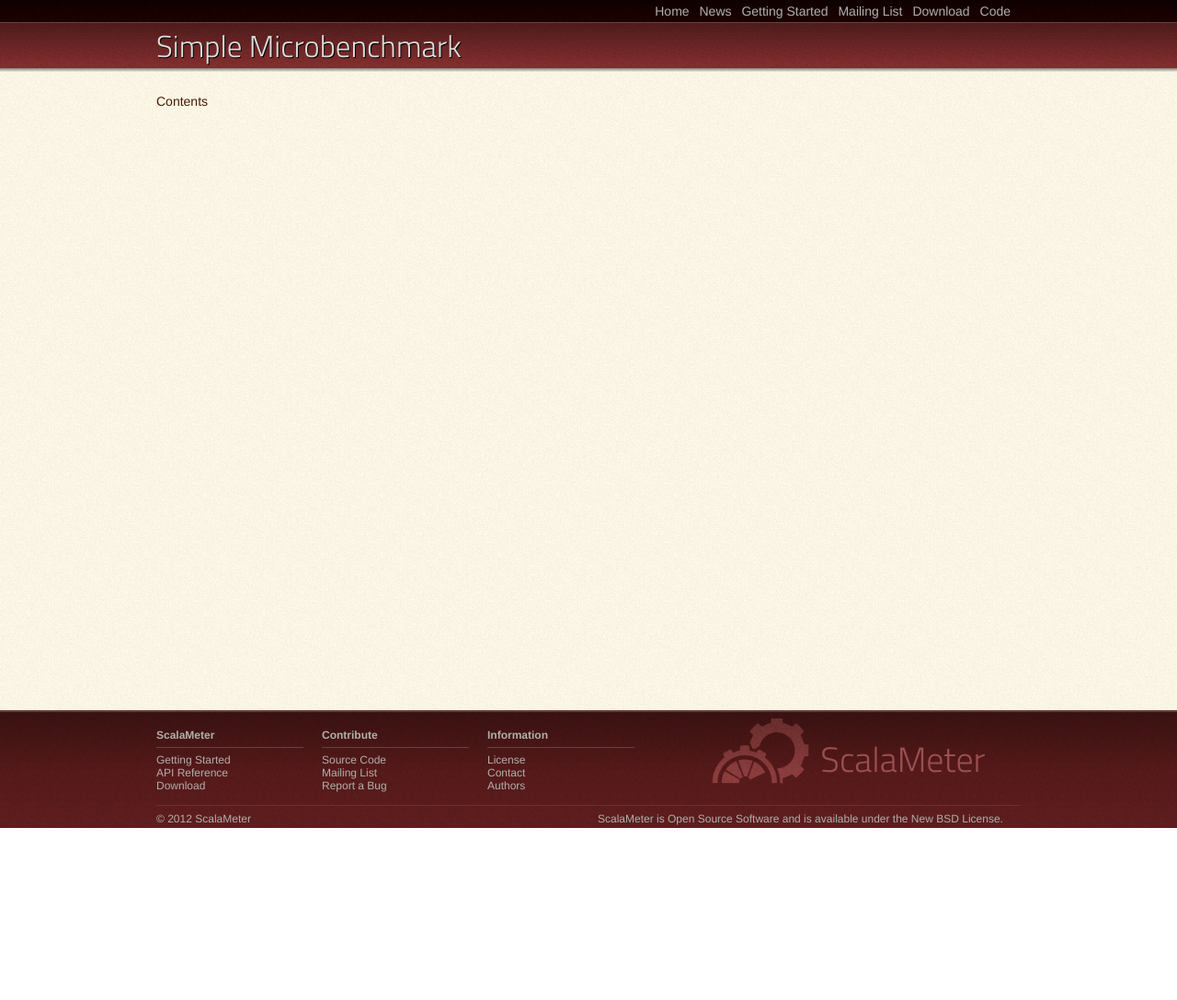
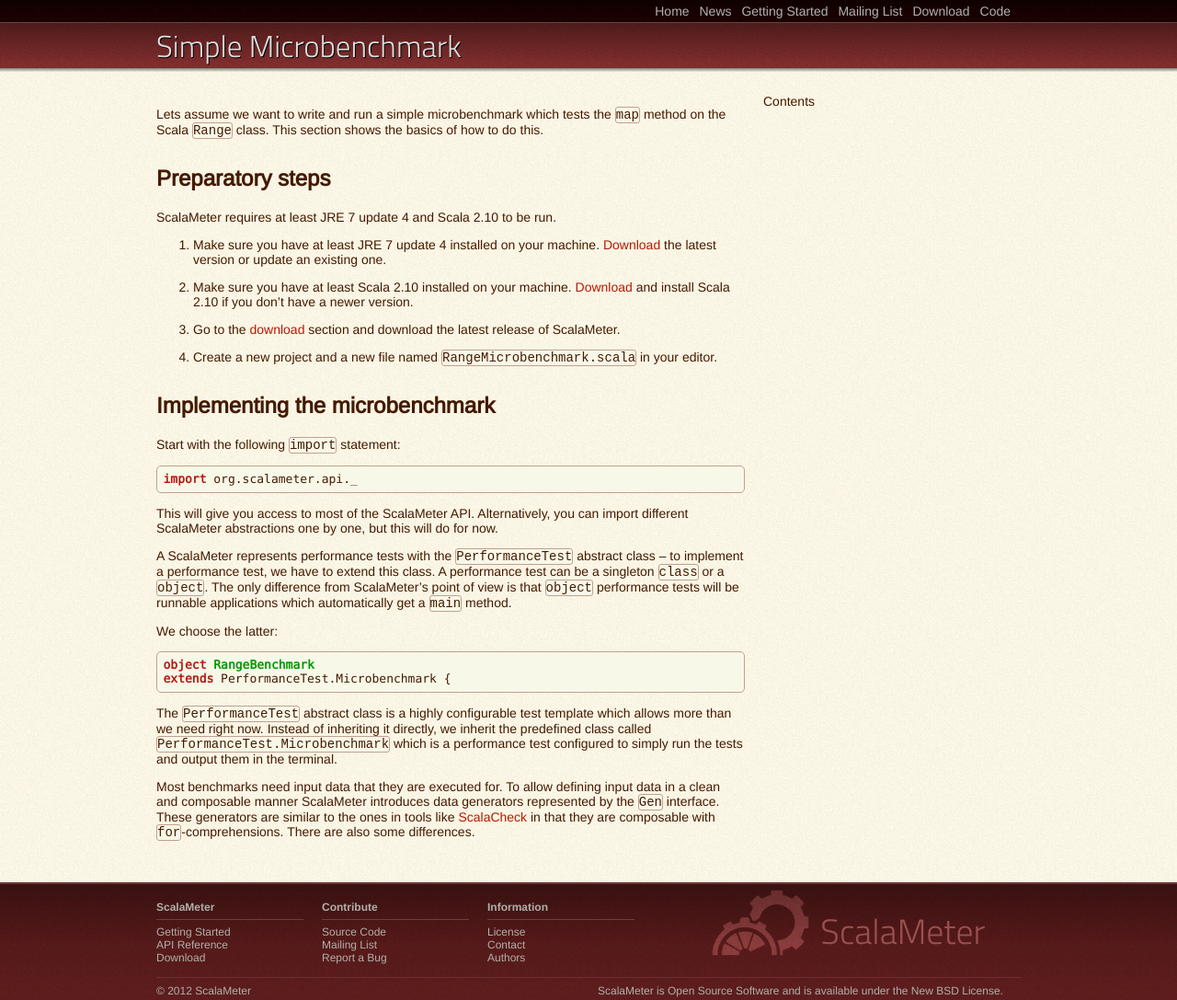
Before and after one commit to scalameter/scalameter, a Jekyll site: the page built from home/gettingstarted/simplemicrobenchmark.md, in a window 1280 px wide. Shown: the whole page at 92% size. Built offline with Jekyll 4.4.1, drawn with Linux system fonts in a browser that asks for light colours; before the commit the page ends 900 px from its top, so only the background shows below that.

Commit message:
Writing the simple benchmark section of the guide.

```diff
--- a/home/gettingstarted/simplemicrobenchmark.md
+++ b/home/gettingstarted/simplemicrobenchmark.md
@@ -3,3 +3,55 @@
 title: Simple Microbenchmark
 permalink: /simplemicrobenchmark/index.html
 ---
+
+
+Lets assume we want to write and run a simple microbenchmark which tests the `map` method on the Scala `Range` class.
+This section shows the basics of how to do this.
+
+
+## Preparatory steps
+
+ScalaMeter requires at least JRE 7 update 4 and Scala 2.10 to be run.
+
+1. Make sure you have at least JRE 7 update 4 installed on your machine.
+[Download](http://www.java.com) the latest version or update an existing one.
+
+2. Make sure you have at least Scala 2.10 installed on your machine.
+[Download](http://www.scala-lang.org/downloads) and install Scala 2.10 if you don't have a newer version.
+
+3. Go to the [download](/home/download/) section and download the latest release of ScalaMeter.
+
+4. Create a new project and a new file named `RangeMicrobenchmark.scala` in your editor.
+
+
+## Implementing the microbenchmark
+
+Start with the following `import` statement:
+
+    import org.scalameter.api._
+
+This will give you access to most of the ScalaMeter API.
+Alternatively, you can import different ScalaMeter abstractions one by one, but this will do for now.
+
+A ScalaMeter represents performance tests with the `PerformanceTest` abstract class -- to implement a
+performance test, we have to extend this class.
+A performance test can be a singleton `class` or a `object`.
+The only difference from ScalaMeter's point of view is that `object` performance tests will be
+runnable applications which automatically get a `main` method.
+
+We choose the latter:
+
+    object RangeBenchmark
+    extends PerformanceTest.Microbenchmark {
+
+The `PerformanceTest` abstract class is a highly configurable test template which allows more than
+we need right now.
+Instead of inheriting it directly, we inherit the predefined class called `PerformanceTest.Microbenchmark`
+which is a performance test configured to simply run the tests and output them in the terminal.
+
+Most benchmarks need input data that they are executed for.
+To allow defining input data in a clean and composable manner ScalaMeter introduces data generators
+represented by the `Gen` interface.
+These generators are similar to the ones in tools like [ScalaCheck](https://github.com/rickynils/scalacheck/wiki/User-Guide)
+in that they are composable with `for`-comprehensions.
+There are also some differences.
--- a/resources/css/scalameter.css
+++ b/resources/css/scalameter.css
@@ -78,8 +78,8 @@
   padding: 6px;
   border: 1px solid #c0a090;
   background: #f8f8e8;
-  -moz-border-radius:7px;
-  -webkit-border-radius:7px;
+  -moz-border-radius: 5px;
+  -webkit-border-radius: 5px;
 }
 
 a:link {
--- a/resources/js/styles/monokai2.css
+++ b/resources/js/styles/monokai2.css
@@ -1,19 +1,23 @@
 /*
 Monokai style - ported by Luigi Maselli - http://grigio.org
 */
+
+
+
+pre code {
+  background: #f8f8e8;
+  border: 1px solid #c0a090;
+  display: block;
+  padding: 0.5em;
+  -moz-border-radius: 5px;
+  -webkit-border-radius: 5px;
+}
 
 code {
   background: #f8f8e8;
   border: 1px solid #c0a090;
   -moz-border-radius: 3px;
   -webkit-border-radius: 3px;
-}
-
-
-pre code {
-  display: block; padding: 0.5em;
-  -moz-border-radius: 7px;
-  -webkit-border-radius: 7px;
 }
 
 pre .tag,
```
Also changed, not shown: _layouts/mainpage.html (+2 -6 lines), home/gettingstarted/index.md (+8 -7 lines).
